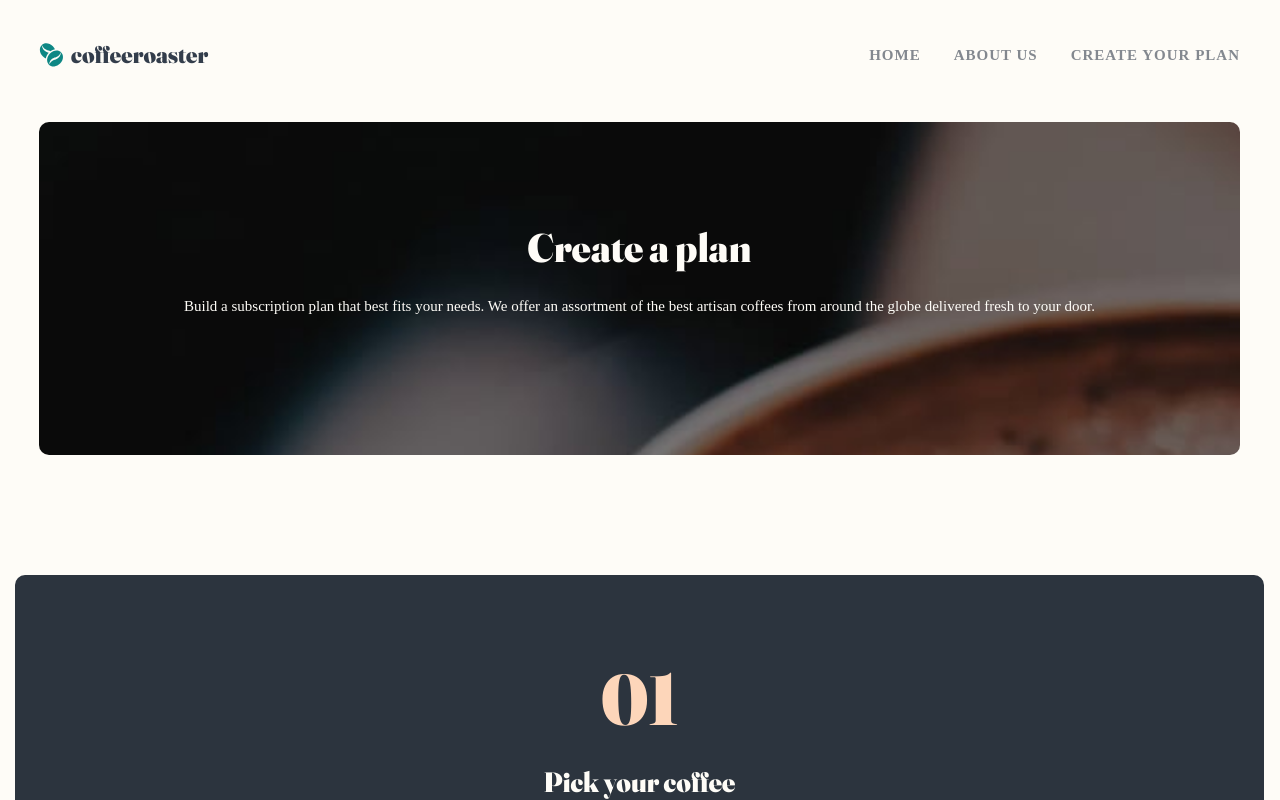
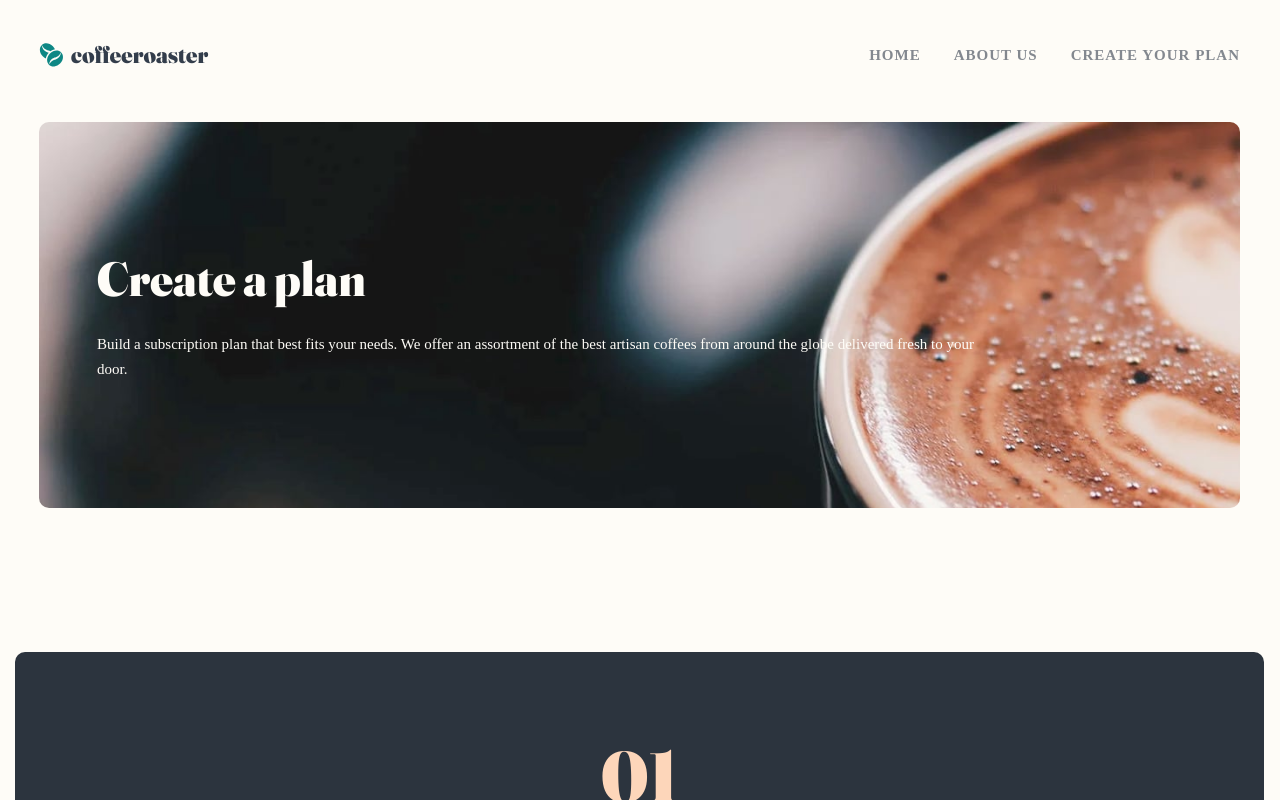
Before and after one commit to Oleksandr-Berd/coffeeroastersfixed, a React (Create React App) app: page /plan in a window 1280 px wide. Shown: the top 800 px of the page. Built offline with nearby package versions, Linux system fonts and the light colour scheme.

Commit message:
transfer geometry component

```diff
--- /dev/null
+++ b/src/components/Geometry/Geometry.tsx
@@ -0,0 +1,17 @@
+import { GeometryType } from "../../utils/types/types";
+import * as SC from "./GeometryStyled";
+
+const Geometry: React.FC<GeometryType> = ({page}) => {
+  return (
+    <SC.GeometryCon>
+      <SC.CirclesCon>
+        <SC.Circle page={page}></SC.Circle>
+        <SC.Circle page={page}></SC.Circle>
+        <SC.Circle page={page}></SC.Circle>
+      </SC.CirclesCon>
+      <SC.Line></SC.Line>
+    </SC.GeometryCon>
+  );
+};
+
+export default Geometry;
--- /dev/null
+++ b/src/components/Geometry/GeometryStyled.ts
@@ -0,0 +1,43 @@
+import styled from "@emotion/styled";
+import { GeometryType } from "../../utils/types/types";
+
+export const GeometryCon = styled.div`
+  position: relative;
+
+  margin-bottom: 48px;
+`;
+
+export const CirclesCon = styled.div`
+  display: flex;
+  flex-direction: row;
+  align-items: center;
+`;
+
+export const Circle = styled.div<GeometryType>`
+  width: 31px;
+  height: 31px;
+
+  z-index: ${props => props.page === "home" ? "2" : "0" };
+
+  background-color: #fefcf7;
+  border: 2px solid #0e8784;
+
+  border-radius: 50%;
+
+  &:not(:last-child) {
+    margin-right: 202px;
+  }
+`;
+
+export const Line = styled.div`
+  position: absolute;
+  top: 0;
+  left: 0;
+
+  transform: translateX(15px) translateY(15px);
+
+  width: 467px;
+  height: 2px;
+
+  background-color: #fdd6ba;
+`;
--- a/src/components/HowItWorks/Geometry.tsx
+++ /dev/null
@@ -1,16 +0,0 @@
-import * as SC from "./HowItWorksStyled";
-
-const Geometry: React.FC = () => {
-  return (
-    <SC.GeometryCon>
-      <SC.CirclesCon>
-        <SC.Circle></SC.Circle>
-        <SC.Circle></SC.Circle>
-        <SC.Circle></SC.Circle>
-      </SC.CirclesCon>
-      <SC.Line></SC.Line>
-    </SC.GeometryCon>
-  );
-};
-
-export default Geometry;
--- a/src/components/HowItWorks/HowItWorks.tsx
+++ b/src/components/HowItWorks/HowItWorks.tsx
@@ -3,7 +3,7 @@ import * as SC from './HowItWorksStyled'
 import PlanLink from '../../ui/PlanLink/PlanLink';
 import HowItWorksList from './HowItWorksList';
 import { useMediaQuery } from 'usehooks-ts';
-import Geometry from './Geometry';
+import Geometry from '../Geometry/Geometry';
 
 const HowItWorks:React.FC = () => {
 
@@ -11,7 +11,7 @@ const HowItWorks:React.FC = () => {
 
  return ( <SC.CommonCon>
         <SC.Title>How it works</SC.Title>
-        {isTablet ? <Geometry/> : null}
+        {isTablet ? <Geometry page="home"/> : null}
         <HowItWorksList/>
         <PlanLink/>
     </SC.CommonCon> );
--- a/src/components/HowItWorks/HowItWorksStyled.ts
+++ b/src/components/HowItWorks/HowItWorksStyled.ts
@@ -90,44 +90,3 @@ export const Body = styled.p`
 
   color: #333d4b;
 `;
-
-export const GeometryCon = styled.div`
-  position: relative;
-
-  margin-bottom: 48px;
-`;
-
-export const CirclesCon = styled.div`
-  display: flex;
-  flex-direction: row;
-  align-items: center;
-`;
-
-export const Circle = styled.div`
-  width: 31px;
-  height: 31px;
-
-  z-index: 2;
-
-  background-color: #fefcf7;
-  border: 2px solid #0e8784;
-
-  border-radius: 50%;
-
-  &:not(:last-child) {
-    margin-right: 202px;
-  }
-`;
-
-export const Line = styled.div`
-  position: absolute;
-  top: 0;
-  left: 0;
-
-  transform: translateX(15px) translateY(15px);
-
-  width: 467px;
-  height: 2px;
-
-  background-color: #fdd6ba;
-`;
--- a/src/components/PlanHero/PlanHero.tsx
+++ b/src/components/PlanHero/PlanHero.tsx
@@ -1,10 +1,16 @@
+import { useMediaQuery } from 'usehooks-ts';
+
 import * as SC from './PlanHeroStyled'
 
-import bg from '../../assets/img/plan/mobile/image-hero-blackcup.jpg'
+import bgMob from '../../assets/img/plan/mobile/image-hero-blackcup.jpg'
+import bgTab from '../../assets/img/plan/tablet/image-hero-blackcup.jpg'
 
 const PlanHero: React.FC = () => {
-  return (
-    <SC.CommonCon bg={bg}>
+
+  const isTablet = useMediaQuery("(min-width:768px)")
+
+    return (
+    <SC.CommonCon bg={isTablet ? bgTab : bgMob}>
       <SC.Title>Create a plan</SC.Title>
       <SC.Body>
         Build a subscription plan that best fits your needs. We offer an
--- a/src/components/PlanHero/PlanHeroStyled.ts
+++ b/src/components/PlanHero/PlanHeroStyled.ts
@@ -1,8 +1,8 @@
 import styled from "@emotion/styled";
 
 type StyleProps = {
-    bg:string;
-}
+  bg: string;
+};
 
 export const CommonCon = styled.div<StyleProps>`
   padding-top: 101px;
@@ -14,22 +14,39 @@ margin-bottom: 120px;
 
   text-align: center;
 
-background: url(${props => props.bg});
+  background: url(${(props) => props.bg});
   background-size: cover;
   color: #fefcf7;
 
   border-radius: 10px;
-`
+
+  @media (min-width: 768px) {
+    padding-top: 127px;
+    padding-bottom: 126px;
+    padding-left: 58px;
+    padding-right: 259px;
+
+    margin-bottom: 144px;
+
+    text-align: left;
+  }
+`;
 
 export const Title = styled.h2`
   margin-bottom: 22px;
 
   font-family: "Frau";
   font-size: 40px;
-`
+
+  @media (min-width: 768px) {
+    margin-bottom: 24px;
+
+    font-size: 48px;
+  }
+`;
 
 export const Body = styled.p`
   font-family: "Bar";
   font-size: 15px;
   line-height: 1.67;
-`
+`;
--- a/src/layouts/Footer/FooterStyled.ts
+++ b/src/layouts/Footer/FooterStyled.ts
@@ -17,7 +17,7 @@ background-color: #2c343e;
         margin-bottom: 34px;
     }
 
-    & > *:nth-child(2){
+    & > *:nth-of-type(2){
         margin-bottom: 65px;
     }
 }
--- a/src/utils/types/types.ts
+++ b/src/utils/types/types.ts
@@ -33,3 +33,7 @@ export type OrderQuestion =
     handleOrder:(name: OrderQuestion, title:string)=>void,
     orderSummary: OrderSummary
   };
+
+  export type GeometryType = {
+    page:"home" | "plan";
+  }
```
Lines whose indentation alone changed are shown as unchanged.
